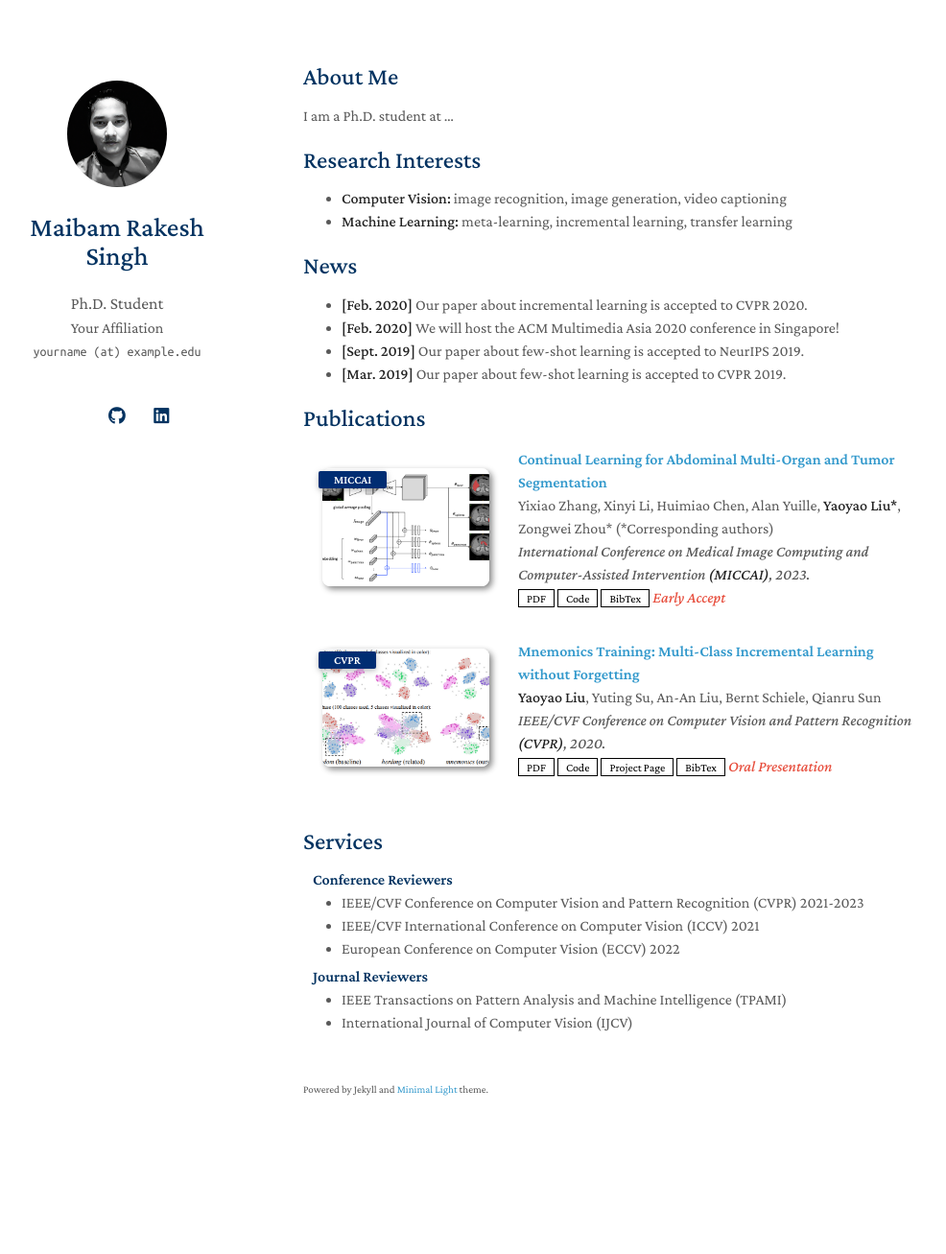
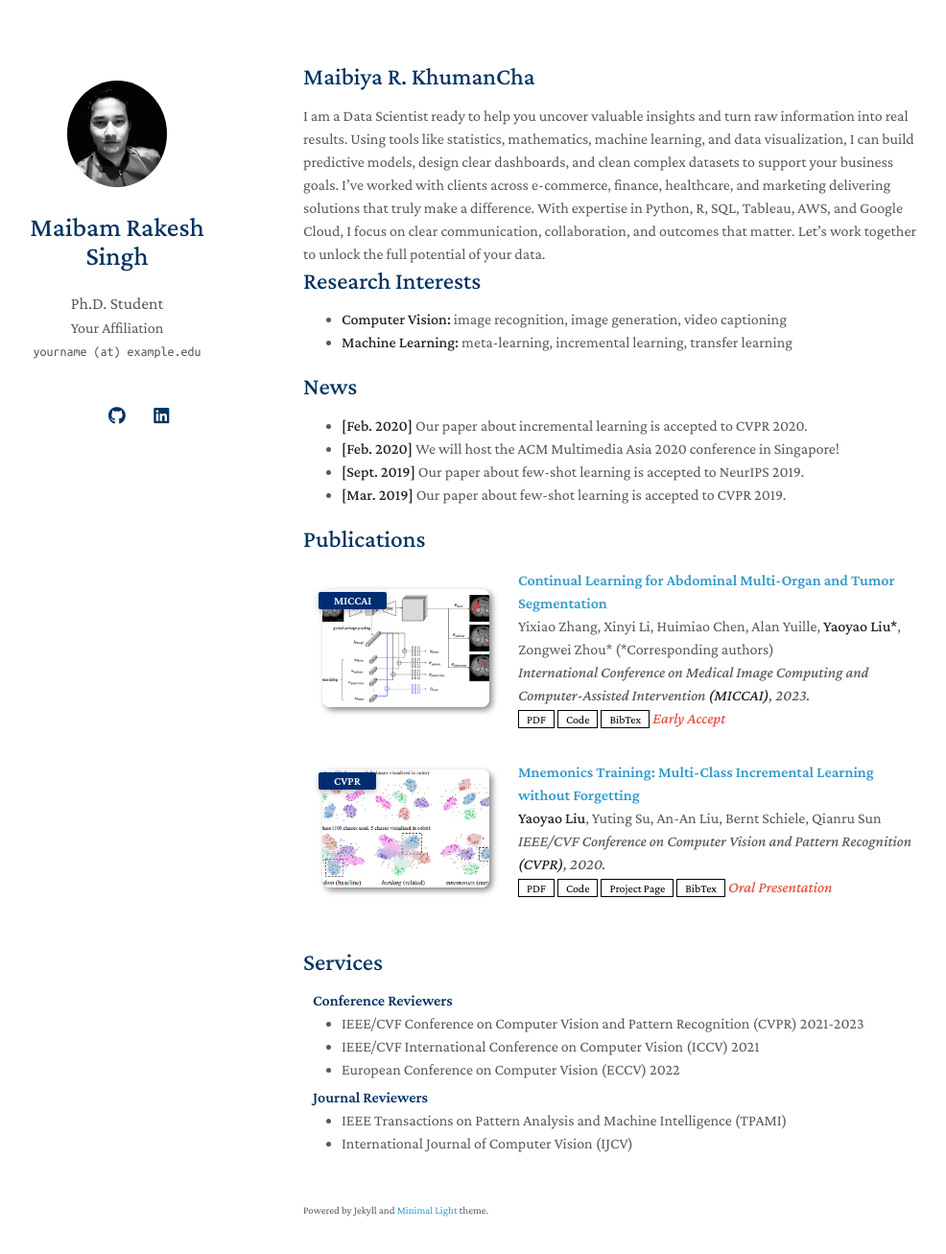
Before and after one commit to maibamrakeshsingh/mimi, a Jekyll site: the page built from index.md, in a window 1280 px wide and 1342 px high. Shown: the top 1307 px of the window at 96% size, without its empty margins (154-1140 px from the left). Built offline with Jekyll 4.4.1, drawn with Linux system fonts in a browser that asks for light colours; a style sheet for code colours, icons or effects is not loaded; our own code applies the rules of GitHub Pages for plain Markdown files.

Commit message:
Update index.md

```diff
--- a/index.md
+++ b/index.md
@@ -1,10 +1,10 @@
 ---
 layout: homepage
 ---
-
-## About Me
-
-I am a Ph.D. student at ...
+## Maibiya R. KhumanCha
+<div class="section-box">
+ I am a Data Scientist ready to help you uncover valuable insights and turn raw information into real results. Using tools like statistics, mathematics, machine learning, and data visualization, I can build predictive models, design clear dashboards, and clean complex datasets to support your business goals. I’ve worked with clients across e-commerce, finance, healthcare, and marketing delivering solutions that truly make a difference. With expertise in Python, R, SQL, Tableau, AWS, and Google Cloud, I focus on clear communication, collaboration, and outcomes that matter. Let’s work together to unlock the full potential of your data.
+</div>
 
 ## Research Interests
 
```
